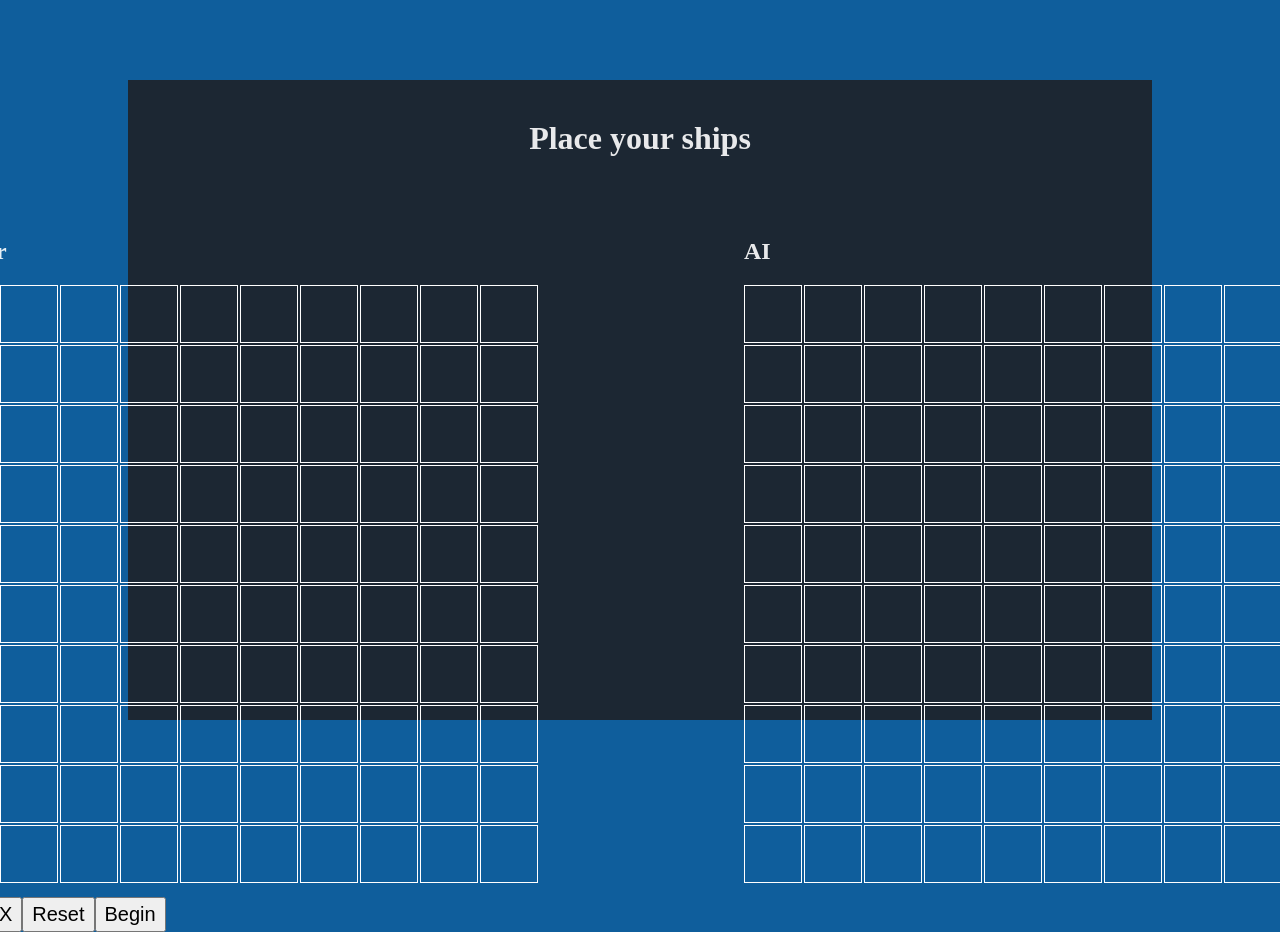
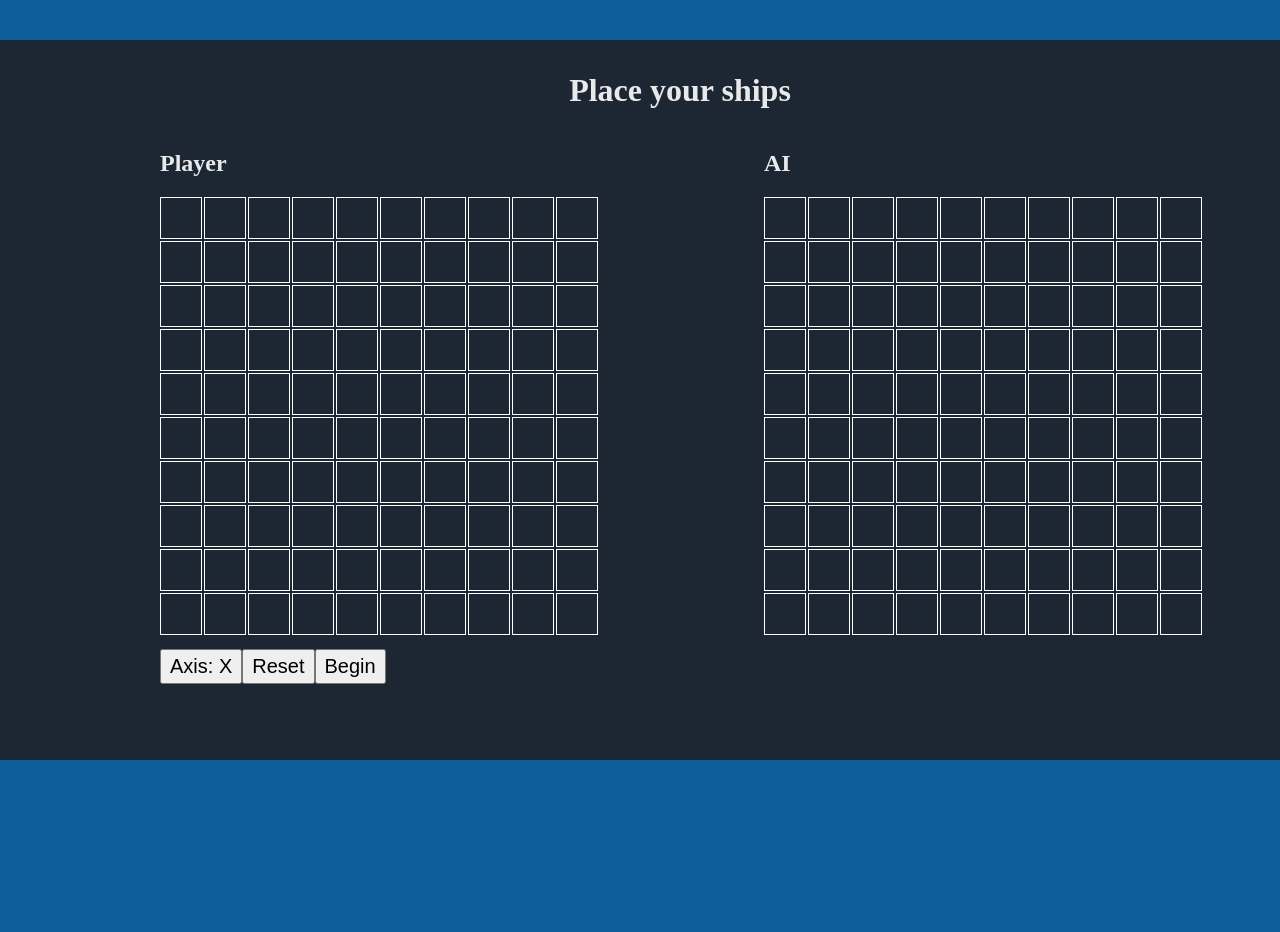
Before and after one commit to songzhang015/project-13-battleship, a website with bundled scripts: page src/index.html in a window 1280 px wide. Both pictures are taken after a click on the button "Start Game". Shown: the top 932 px of the page. After the commit the page ends 800 px from the top, so only its background shows below. Built offline with nearby package versions, Linux system fonts and the light colour scheme.

Commit message:
Make website scale to screensize to fit

```diff
--- a/src/styles.css
+++ b/src/styles.css
@@ -18,6 +18,8 @@ body {
     display: flex;
     justify-content: center;
     align-items: center;
+    min-width: min-content;
+    min-height: min-content;
 }
 
 .start-btn {
@@ -36,24 +38,24 @@ body {
 
 .main-container {
     background-color: var(--main-bg-color);
-    width: 80vw;
-    height: 80vh;
+    width: clamp(20rem, 85rem, 100rem);
+    height: clamp(15rem, 45rem, 90rem);
     display: flex;
     flex-direction: column;
     align-items: center;
 }
 
 .message {
-    margin-top: 5vh;
+    margin-top: clamp(1rem, 2rem, 4rem);
 }
 
 .boards-container {
     display: flex;
-    gap: clamp(1rem, 5rem + 10vw, 20rem);
+    gap: clamp(1rem, 2.5rem + 10vw, 20rem);
 }
 
 .player-container, .bot-container {
-    margin-top: 5vh;
+    margin-top: clamp(0, 1rem + 1vw, 2.5rem);
 }
 
 .axis-btn, .reset-btn, .begin-btn {
@@ -68,15 +70,15 @@ body {
 
 .player-board, .bot-board {
     display: grid;
-    grid-template-columns: repeat(10, 3.5rem);
-    grid-template-rows: repeat(10, 3.5rem);
+    grid-template-columns: repeat(10, clamp(2rem, 2.5rem, 3.5rem));
+    grid-template-rows: repeat(10, clamp(2rem, 2.5rem, 3.5rem));
     gap: 0.25rem;
 }
 
 .p-cell, .b-cell {
     border: 1px solid white;
-    width: 3.5rem;
-    height: 3.5rem;
+    width: clamp(2rem, 2.5rem, 3.5rem);
+    height: clamp(2rem, 2.5rem, 3.5rem);
 }
 
 .p-cell.highlight, .b-cell.highlight {
```
